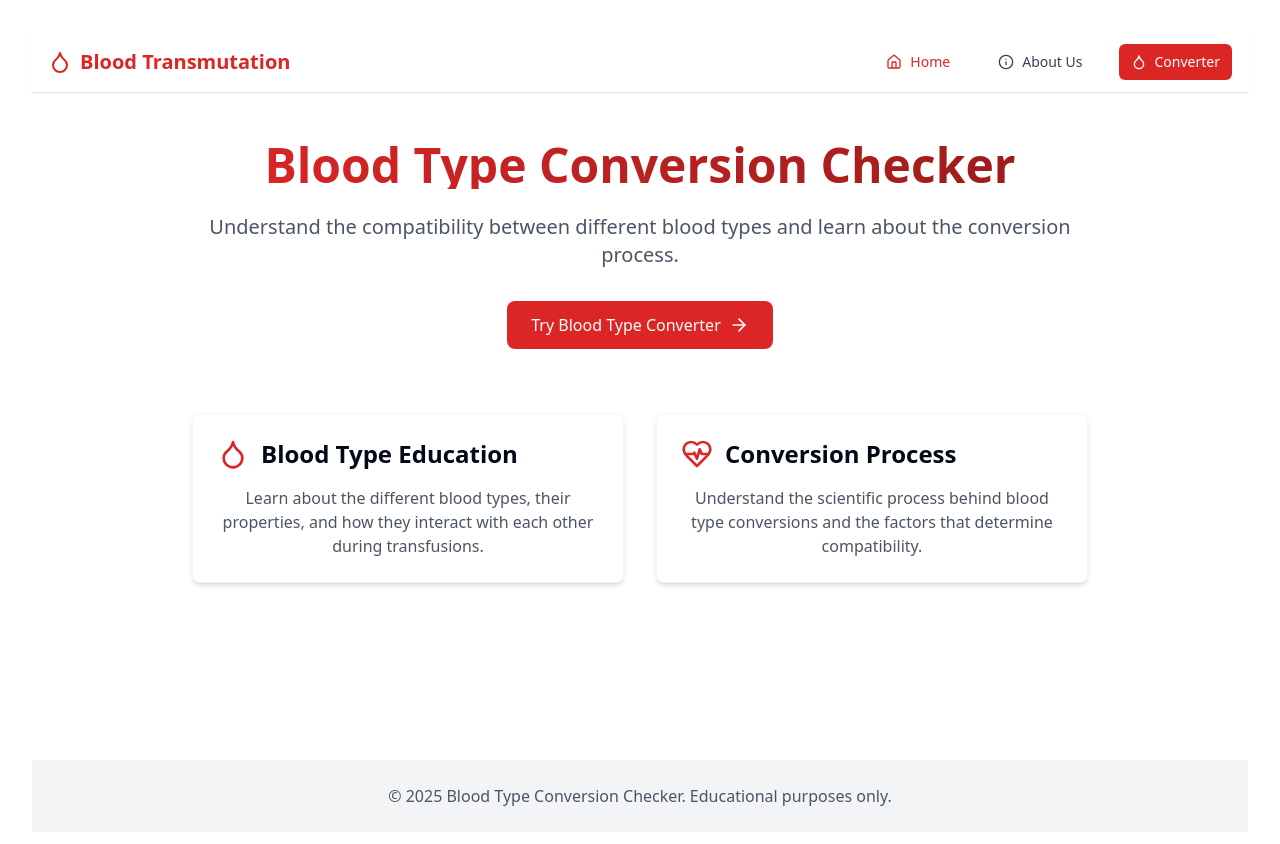
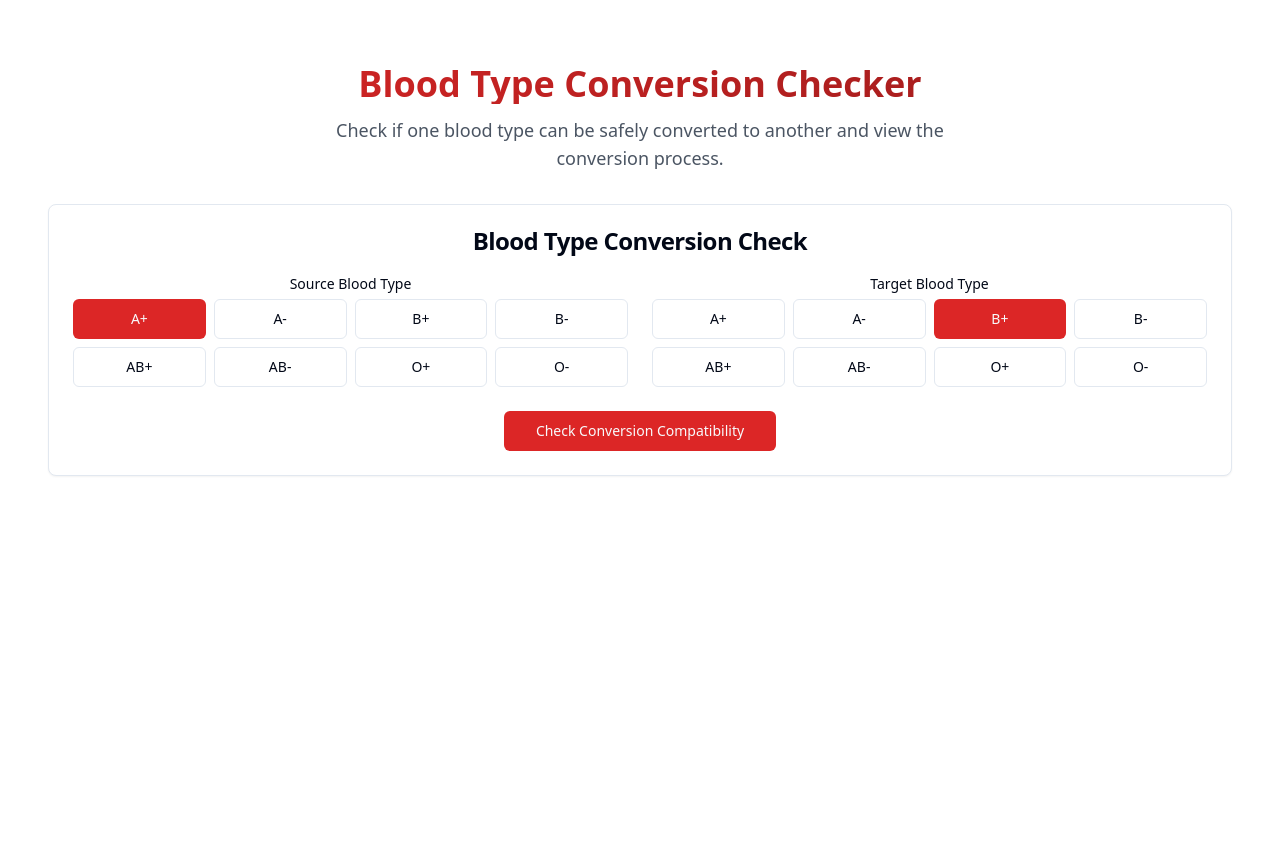
Before and after one commit to saipriyachilukuri/blood_transmutation, a React (Vite) app: page / in a window 1280 px wide. Shown: the top 844 px of the page. After the commit the page ends 800 px from the top, so only its background shows below. Built offline with nearby package versions, Linux system fonts and the light colour scheme.

Commit message:
Reverted to edit edt-a457c1e1-77bc-4368-938e-877f8cd3a2fb: "Refactor: Update dashboard and add blood type conversion logic
Update the dashboard to reflect blood type conversion functionality."

```diff
--- a/src/App.tsx
+++ b/src/App.tsx
@@ -3,17 +3,13 @@ import React from 'react';
 import './App.css';
 import { BrowserRouter as Router, Routes, Route } from 'react-router-dom';
 import BloodTransfusionDashboard from './pages/BloodTransfusionDashboard';
-import HomePage from './pages/HomePage';
-import AboutUsPage from './pages/AboutUsPage';
 import { Toaster } from './components/ui/toaster';
 
 function App() {
   return (
     <Router>
       <Routes>
-        <Route path="/" element={<HomePage />} />
-        <Route path="/about" element={<AboutUsPage />} />
-        <Route path="/converter" element={<BloodTransfusionDashboard />} />
+        <Route path="/" element={<BloodTransfusionDashboard />} />
       </Routes>
       <Toaster />
     </Router>
--- a/src/components/BloodTransfusionHeader.tsx
+++ b/src/components/BloodTransfusionHeader.tsx
@@ -4,7 +4,7 @@ import React from 'react';
 const BloodTransfusionHeader: React.FC = () => {
   return (
     <div className="text-center mb-8 animate-fade-in">
-      <h1 className="text-4xl font-bold mb-3 text-red-600">
+      <h1 className="text-4xl font-bold mb-3 bg-gradient-to-r from-red-600 to-red-800 bg-clip-text text-transparent">
         Blood Type Conversion Checker
       </h1>
       <p className="text-lg text-gray-600 max-w-2xl mx-auto">
--- a/src/components/Navigation.tsx
+++ /dev/null
@@ -1,56 +0,0 @@
-
-import React from 'react';
-import { Link, useLocation } from 'react-router-dom';
-import { Home, Info, Droplet } from 'lucide-react';
-
-const Navigation: React.FC = () => {
-  const location = useLocation();
-
-  return (
-    <nav className="bg-white shadow-sm border-b">
-      <div className="container mx-auto px-4 py-3">
-        <div className="flex items-center justify-between">
-          <div className="flex items-center">
-            <Link to="/" className="text-red-600 font-bold text-xl flex items-center">
-              <Droplet className="mr-2" />
-              Blood Transmutation
-            </Link>
-          </div>
-          <div className="flex space-x-6">
-            <Link
-              to="/"
-              className={`flex items-center px-3 py-2 rounded-md text-sm font-medium ${
-                location.pathname === '/'
-                  ? 'text-red-600'
-                  : 'text-gray-700 hover:text-red-600'
-              }`}
-            >
-              <Home className="h-4 w-4 mr-2" />
-              Home
-            </Link>
-            <Link
-              to="/about"
-              className={`flex items-center px-3 py-2 rounded-md text-sm font-medium ${
-                location.pathname === '/about'
-                  ? 'text-red-600'
-                  : 'text-gray-700 hover:text-red-600'
-              }`}
-            >
-              <Info className="h-4 w-4 mr-2" />
-              About Us
-            </Link>
-            <Link
-              to="/converter"
-              className="flex items-center text-white bg-red-600 hover:bg-red-700 px-3 py-2 rounded-md text-sm font-medium"
-            >
-              <Droplet className="h-4 w-4 mr-2" />
-              Converter
-            </Link>
-          </div>
-        </div>
-      </div>
-    </nav>
-  );
-};
-
-export default Navigation;
--- a/src/pages/AboutUsPage.tsx
+++ /dev/null
@@ -1,76 +0,0 @@
-
-import React from 'react';
-import { Droplet, Award, BookOpen, Users } from 'lucide-react';
-import Navigation from '../components/Navigation';
-
-const AboutUsPage: React.FC = () => {
-  return (
-    <div className="min-h-screen flex flex-col">
-      <Navigation />
-
-      <div className="flex-grow container mx-auto px-4 py-12">
-        <div className="max-w-4xl mx-auto">
-          <h1 className="text-4xl font-bold mb-8 text-center bg-gradient-to-r from-red-600 to-red-800 bg-clip-text text-transparent">
-            About Blood Type Conversion
-          </h1>
-
-          <div className="mb-12">
-            <p className="text-lg text-gray-600 mb-6">
-              The Blood Type Conversion Checker is an educational tool designed to help medical students, healthcare professionals, and curious individuals understand the compatibility between different blood types.
-            </p>
-            <p className="text-lg text-gray-600">
-              Our application provides insights into the theoretical aspects of blood type conversions, which is important for understanding transfusion medicine. While direct conversion of blood types is limited in practice, understanding the compatibility factors is crucial for safe transfusions.
-            </p>
-          </div>
-
-          <div className="grid md:grid-cols-3 gap-8 mb-12">
-            <div className="bg-white p-6 rounded-lg shadow-sm border border-gray-100 text-center">
-              <div className="flex justify-center mb-4">
-                <BookOpen className="h-10 w-10 text-red-600" />
-              </div>
-              <h3 className="text-xl font-bold mb-3">Educational</h3>
-              <p className="text-gray-600">
-                Our content is designed for educational purposes to help understand blood type compatibility.
-              </p>
-            </div>
-
-            <div className="bg-white p-6 rounded-lg shadow-sm border border-gray-100 text-center">
-              <div className="flex justify-center mb-4">
-                <Award className="h-10 w-10 text-red-600" />
-              </div>
-              <h3 className="text-xl font-bold mb-3">Scientifically Accurate</h3>
-              <p className="text-gray-600">
-                Information is based on established medical knowledge about blood types and transfusions.
-              </p>
-            </div>
-
-            <div className="bg-white p-6 rounded-lg shadow-sm border border-gray-100 text-center">
-              <div className="flex justify-center mb-4">
-                <Users className="h-10 w-10 text-red-600" />
-              </div>
-              <h3 className="text-xl font-bold mb-3">Community-Focused</h3>
-              <p className="text-gray-600">
-                Created to benefit healthcare education and public awareness about blood donation.
-              </p>
-            </div>
-          </div>
-
-          <div className="bg-red-50 p-6 rounded-lg border border-red-100">
-            <h2 className="text-2xl font-bold mb-4 text-red-700">Important Disclaimer</h2>
-            <p className="text-gray-700">
-              This tool is for educational purposes only. Actual blood transfusions should always be performed by qualified medical professionals following established protocols. The information provided here should not be used for medical decisions without consulting healthcare providers.
-            </p>
-          </div>
-        </div>
-      </div>
-
-      <footer className="bg-gray-100 py-6 mt-12">
-        <div className="container mx-auto px-4 text-center text-gray-600">
-          <p>© 2025 Blood Type Conversion Checker. Educational purposes only.</p>
-        </div>
-      </footer>
-    </div>
-  );
-};
-
-export default AboutUsPage;
--- a/src/pages/BloodTransfusionDashboard.tsx
+++ b/src/pages/BloodTransfusionDashboard.tsx
@@ -1,6 +1,5 @@
 
 import React, { useState } from 'react';
-import Navigation from '../components/Navigation';
 import BloodTransfusionHeader from '../components/BloodTransfusionHeader';
 import BloodTypeSelector from '../components/BloodTypeSelector';
 import ConversionProcess from '../components/ConversionProcess';
@@ -50,8 +49,6 @@ const BloodTransfusionDashboard: React.FC = () => {
   };
 
   return (
-    <div className="min-h-screen flex flex-col">
-      <Navigation />
     <div className="container mx-auto px-4 py-8">
       <BloodTransfusionHeader />
 
@@ -72,7 +69,6 @@ const BloodTransfusionDashboard: React.FC = () => {
         />
       )}
     </div>
-    </div>
   );
 };
 
--- a/src/pages/HomePage.tsx
+++ /dev/null
@@ -1,65 +0,0 @@
-
-import React from 'react';
-import { Link } from 'react-router-dom';
-import { Droplet, ArrowRight, HeartPulse } from 'lucide-react';
-import Navigation from '../components/Navigation';
-
-const HomePage: React.FC = () => {
-  return (
-    <div className="min-h-screen flex flex-col">
-      <Navigation />
-
-      <div className="flex-grow container mx-auto px-4 py-12">
-        <div className="max-w-4xl mx-auto">
-          <div className="text-center mb-12">
-            <h1 className="text-4xl md:text-5xl font-bold mb-6 bg-gradient-to-r from-red-600 to-red-800 bg-clip-text text-transparent">
-              Blood Type Conversion Checker
-            </h1>
-            <p className="text-xl text-gray-600 mb-8">
-              Understand the compatibility between different blood types and learn about the conversion process.
-            </p>
-            <div className="flex justify-center">
-              <Link
-                to="/converter"
-                className="inline-flex items-center bg-red-600 text-white px-6 py-3 rounded-lg font-medium hover:bg-red-700 transition-colors"
-              >
-                Try Blood Type Converter
-                <ArrowRight className="ml-2 h-5 w-5" />
-              </Link>
-            </div>
-          </div>
-
-          <div className="grid md:grid-cols-2 gap-8 mt-16">
-            <div className="bg-white p-6 rounded-lg shadow-md border border-gray-100">
-              <div className="flex items-center mb-4">
-                <Droplet className="h-8 w-8 text-red-600 mr-3" />
-                <h2 className="text-2xl font-bold">Blood Type Education</h2>
-              </div>
-              <p className="text-gray-600">
-                Learn about the different blood types, their properties, and how they interact with each other during transfusions.
-              </p>
-            </div>
-
-            <div className="bg-white p-6 rounded-lg shadow-md border border-gray-100">
-              <div className="flex items-center mb-4">
-                <HeartPulse className="h-8 w-8 text-red-600 mr-3" />
-                <h2 className="text-2xl font-bold">Conversion Process</h2>
-              </div>
-              <p className="text-gray-600">
-                Understand the scientific process behind blood type conversions and the factors that determine compatibility.
-              </p>
-            </div>
-          </div>
-        </div>
-      </div>
-
-      <footer className="bg-gray-100 py-6">
-        <div className="container mx-auto px-4 text-center text-gray-600">
-          <p>© 2025 Blood Type Conversion Checker. Educational purposes only.</p>
-        </div>
-      </footer>
-    </div>
-  );
-};
-
-export default HomePage;
```
Lines whose indentation alone changed are shown as unchanged.
